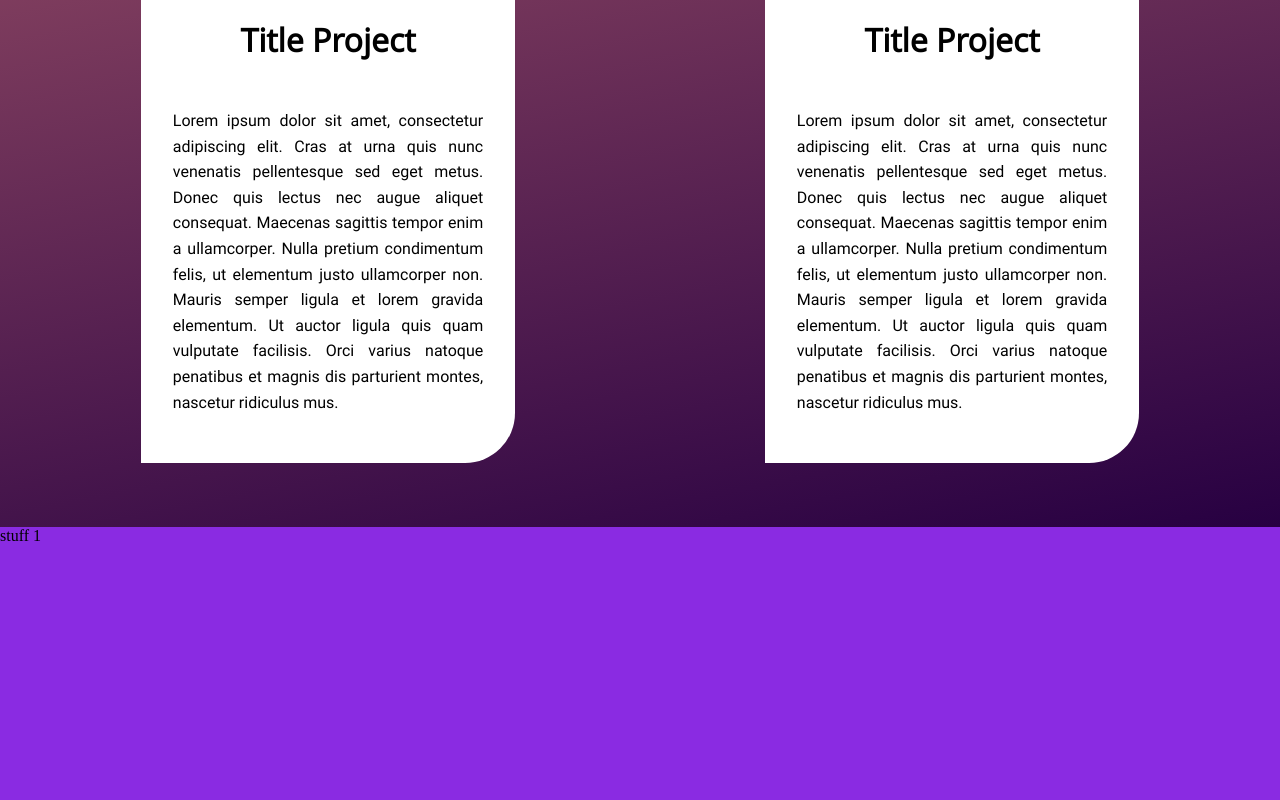
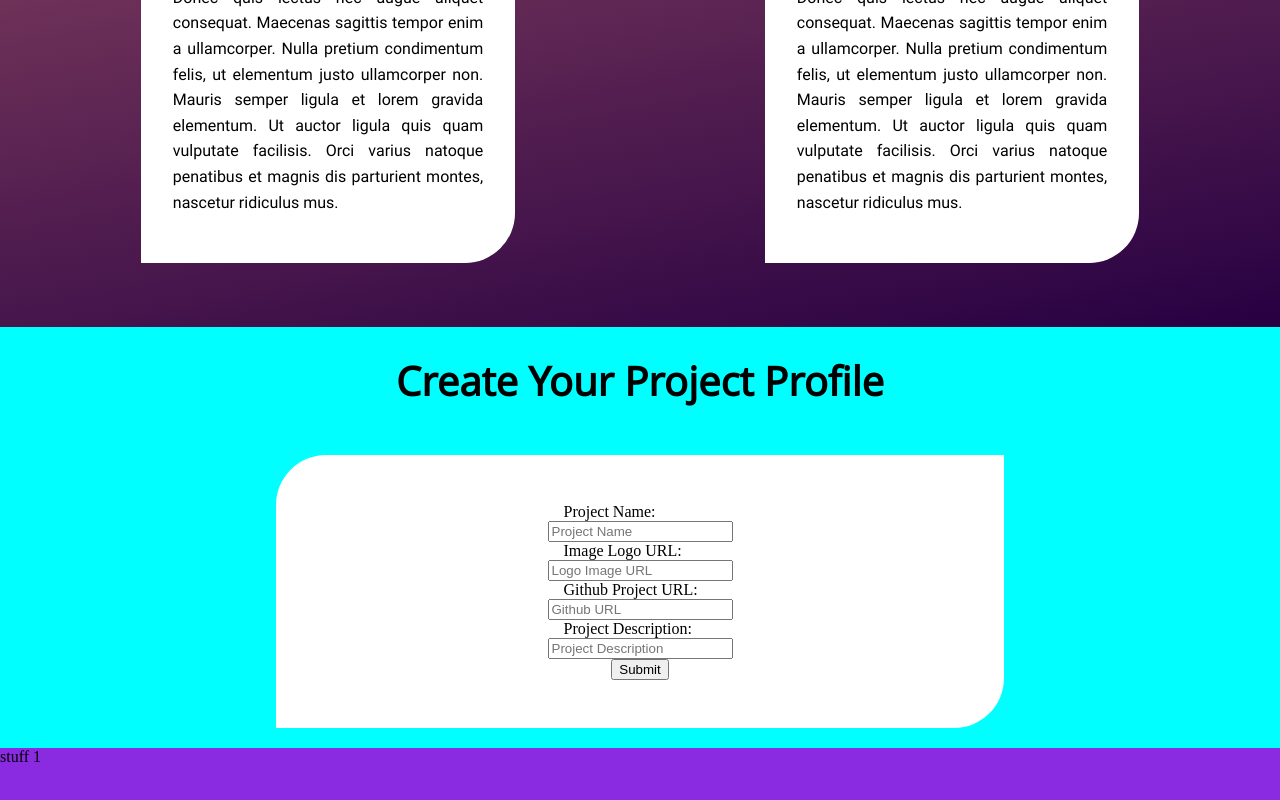
Before and after one commit to jpmmadeira/halfway, a plain HTML site: page frontend/index.html in a window 1280 px wide. Shown: the part 1906-2706 px from the top of the page. Drawn offline with Linux system fonts and the light colour scheme; files whose address does not match are found by name.

Commit message:
add form

```diff
--- a/frontend/css/style.css
+++ b/frontend/css/style.css
@@ -190,11 +190,11 @@ body {
 }
 
 .link_project > div > img {
-
+	padding-top: 10px;
 	align-content: center;
 	display: block;
 	margin: 0 auto;
-	height: 250px;
+	height: 150px;
 	width: auto;
 }
 
@@ -208,6 +208,50 @@ body {
 }
 
 
+/* form projects */
+#projects_form {
+	float: left;
+	width: 100%;
+	height: auto;
+	background-color: aqua;
+	padding-left: 20%;
+	padding-right: 20%;
+	display: flex;
+	flex-direction: row;
+	flex-wrap: wrap;
+}
+
+#projects_form > h1 {
+	text-align: center;
+	width: 100%;
+}
+
+#projects_form > form {
+	display: flex;
+	background-color: #fff;
+	flex-direction: column;
+	flex-wrap: wrap;
+	width: 100%;
+	justify-content: space-between;
+	align-items: center;
+	margin: 20px;
+	border-radius: 50px 0 50px 0;
+	padding: 3em 3em;
+}
+#projects_form > div {
+	width: 100%;
+}
+
+#projects_form > form > input {
+	width: 65%;
+}
+
+.txt_form {
+	text-align: left;
+	padding-left: 1em;
+	padding-right: 1em;
+}
+
 /* helpful stuff */
 
 .img_center {
@@ -218,15 +262,27 @@ body {
 /* media queries */
 
 @media only screen and (max-width: 1200px) {
+
 	.topmenu {
 		 padding: 0 10%;
 	}
+
+	.select_projects a {
+	   width: 45%
+	}
+
 }
 
 @media only screen and (max-width: 992px) {
+
 	.topmenu {
 		 padding: 0 5%;
 	}
+
+	.select_projects a {
+		width: 90%
+	}
+
 }
 
 @media only screen and (max-width: 768px) {
--- a/frontend/index.html
+++ b/frontend/index.html
@@ -116,6 +116,32 @@
 				</div>
 			</div>
 
+			<div id="projects_form">
+				<h1>Create Your Project Profile</h1>
+				<form>
+					<div>
+						<div class="txt_form"> Project Name: </div>
+						<input type="text" name="projectName" placeholder="Project Name" required/>
+					</div>
+					<div>
+						<div class="txt_form">Image Logo URL: </div>
+						<input type="url" name="projectPicture" placeholder="Logo Image URL" required/>
+					</div>
+					<div>
+						<div class="txt_form">Github Project URL: </div>
+						<input type="url" name="githubUrl"  placeholder="Github URL" required/>
+					</div>
+					<div>
+						<div class="txt_form">Project Description: </div>
+						<input type="text" name="description" placeholder="Project Description" required/>
+					</div>
+					<div>
+						<input type="submit" value="Submit" />
+					</div>
+				</form>
+
+			</div>
+
 
 			<div id="page1" class="test" style="background-color: blueviolet">
 				stuff 1
```
Also changed, not shown: frontend/images/sample.png.
